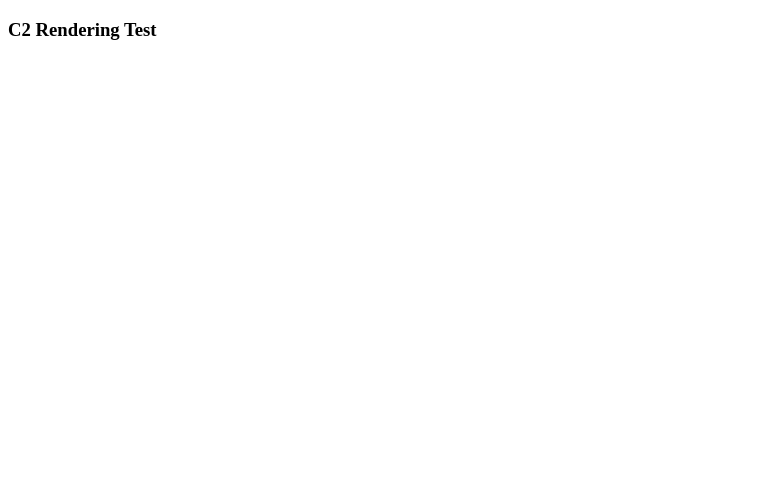
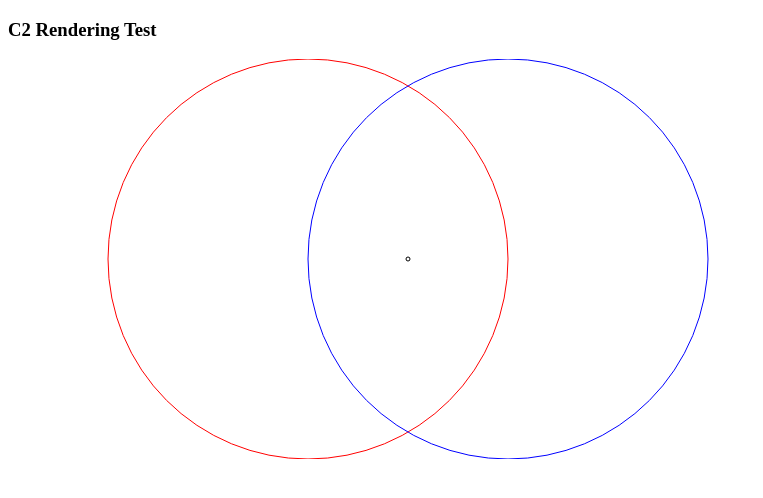
Before and after one commit to weshoke/versor.js, a plain HTML site: page render/test.html in a window 1280 px wide. Shown: the whole page, without its empty margins (0-763 px from the left). Drawn offline with Linux system fonts and the light colour scheme.

Commit message:
Rendering for points and real and imaginary circles.

```diff
--- /dev/null
+++ b/render/C2Canvas.js
@@ -0,0 +1,64 @@
+var C2Canvas = function(canvas) {
+  var ctx = canvas.getContext("2d");
+  ctx.fillStyle = "black";
+  ctx.strokeStyle = "black";
+  var bounds = {
+    x: [-4, 4],
+    y: [-4, 4]
+  };
+
+  function mapx(x) {
+    return canvas.width*(x-bounds.x[0])/(bounds.x[1] - bounds.x[0]);
+  };
+
+  function mapy(y) {
+    return canvas.height*(y-bounds.y[0])/(bounds.y[1] - bounds.y[0]);
+  };
+
+  function scale(r) {
+    return canvas.width/(bounds.x[1] - bounds.x[0])*r;
+  }
+
+  var dispatch = {
+    Vec: function(el) {
+      var rsquared = C2.Ro.size(el);
+
+      var x = mapx(el[0])
+      var y = mapy(el[1])
+      var r = scale(Math.sqrt(Math.abs(rsquared)));
+      if (r === 0) r = 2;
+
+      ctx.beginPath();
+      if (rsquared > 0) {
+        ctx.strokeStyle = "blue";
+      } else if (rsquared < 0) {
+        ctx.strokeStyle = "red";
+      }
+      circle(x,y,r);
+      ctx.closePath();
+      ctx.stroke();
+    }
+  };
+
+  var draw = function(els) {
+    if (els.length) {
+      for (var i = 0; i < els.length; i++) draw(els[i]);
+      return;
+    }
+    ctx.save();
+    dispatch[els.type](els);
+    ctx.restore();
+  };
+
+  draw.bounds = function(value) {
+    if (!arguments.length) return bounds;
+    bounds = value;
+    return draw;
+  };
+
+  function circle(x,y,r) {
+    ctx.arc(x,y,r,0,2*Math.PI);
+  };
+
+  return draw;
+};
--- a/render/test.html
+++ b/render/test.html
@@ -4,27 +4,28 @@
     <title>C2 Rendering Test</title>
     <script src="../versor.js"></script>
     <script src="../C2.js"></script>
+    <script src="../render/C2Canvas.js"></script>
+
+  </head>
+  <body>
+    <h3>C2 Rendering Test</h3>
+    <canvas id="c" width="800" height="400"></canvas>
 
     <script>
 
-var circle = C2.Ro.circle(0, 0, 3);
+var circle = C2.Ro.circle(0, 0, -2);
 console.log("circle", circle.toString(), circle);
 
 var canvas = document.getElementById("c");
 
-// var draw = CanvasRenderer(canvas)
-//   .bounds({
-//     x: [-4, 4]
-//     y: [-4, 4]
-//   });
+var draw = C2Canvas(canvas)
+  .bounds({
+    x: [-4, 4],
+    y: [-4, 4]
+  });
 
-// draw(circle);
+draw([C2.Ro.circle(-1, 0, -2), C2.Ro.circle(1, 0, 2), C2.Ro.point(0, 0)]);
 
     </script>
-
-  </head>
-  <body>
-    <h3>C2 Rendering Test</h3>
-    <canvas id="c" width="800" height="800"></canvas>
   </body>
 </html>
```
Also changed, not shown: render/c2-canvas.js (deleted, +0 -47 lines).
